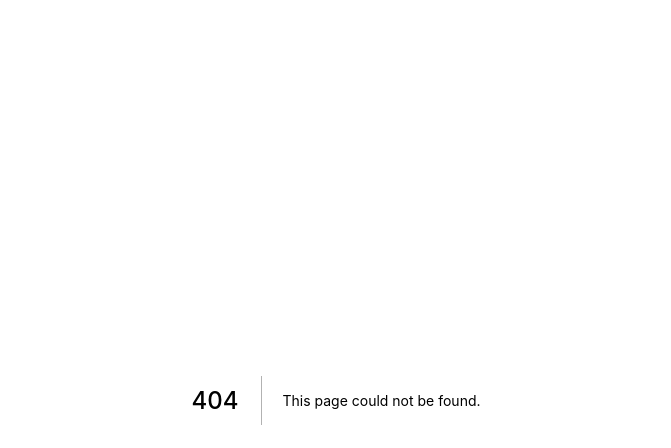
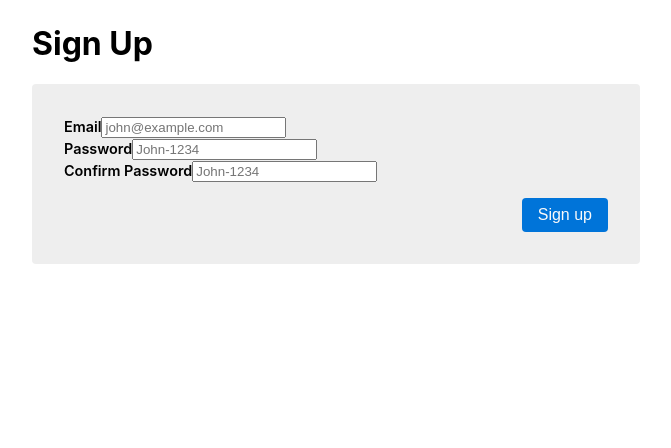
Before and after one commit to blancnoir-tw/next-fauna-graqhql, a Next.js app: page /signup in a window 1280 px wide. Before the commit this address had no page. Shown: the top 448 px of the page, without its empty margins (304-975 px from the left). Built offline with nearby package versions, Linux system fonts and the light colour scheme.

Commit message:
create signup page

```diff
--- /dev/null
+++ b/pages/signup.tsx
@@ -0,0 +1,97 @@
+import { useState } from 'react'
+import { useRouter } from 'next/router'
+import { useForm } from 'react-hook-form'
+
+import Layout from '../components/layout'
+import utilStyles from '../styles/utils.module.css'
+
+const Signup = () => {
+  const router = useRouter()
+  const [errorMessage, setErrorMessage] = useState('')
+  const { handleSubmit, register, watch, errors } = useForm()
+
+  const onSubmit = handleSubmit(async formData => {
+    if (errorMessage) setErrorMessage('')
+
+    try {
+      const res = await fetch('/api/signup', {
+        method: 'POST',
+        headers: {
+          'Content-type': 'application/json',
+        },
+        body: JSON.stringify(formData),
+      })
+
+      if (!res.ok) throw new Error(await res.text())
+
+      router.push('/')
+    } catch (err) {
+      console.error(err)
+      setErrorMessage(err.message)
+    }
+  })
+
+  return (
+    <Layout>
+      <h1>Sign Up</h1>
+      <form onSubmit={onSubmit} className={utilStyles.form}>
+        <div>
+          <label htmlFor="email">Email</label>
+          <input
+            type="email"
+            name="email"
+            placeholder="john@example.com"
+            ref={register({ required: 'Email is required' })}
+          />
+          {errors.email && (
+            <span role="alert" className={utilStyles.error}>
+              {errors.email.message}
+            </span>
+          )}
+        </div>
+
+        <div>
+          <label htmlFor="password">Password</label>
+          <input
+            type="password"
+            name="password"
+            placeholder="John-1234"
+            ref={register({ required: 'Password is required' })}
+          />
+          {errors.password && (
+            <span role="alert" className={utilStyles.error}>
+              {errors.password.massage}
+            </span>
+          )}
+        </div>
+
+        <div>
+          <label htmlFor="password2">Confirm Password</label>
+          <input
+            type="password"
+            name="password2"
+            placeholder="John-1234"
+            ref={register({ validate: value => value === watch('password') || 'Password do not match' })}
+          />
+          {errors.password2 && (
+            <span role="alert" className={utilStyles.error}>
+              {errors.password2.massage}
+            </span>
+          )}
+        </div>
+
+        <div className={utilStyles.submit}>
+          <button type="submit">Sign up</button>
+        </div>
+      </form>
+
+      {errorMessage && (
+        <p role="alert" className={utilStyles.errorMessage}>
+          {errorMessage}
+        </p>
+      )}
+    </Layout>
+  )
+}
+
+export default Signup
```
